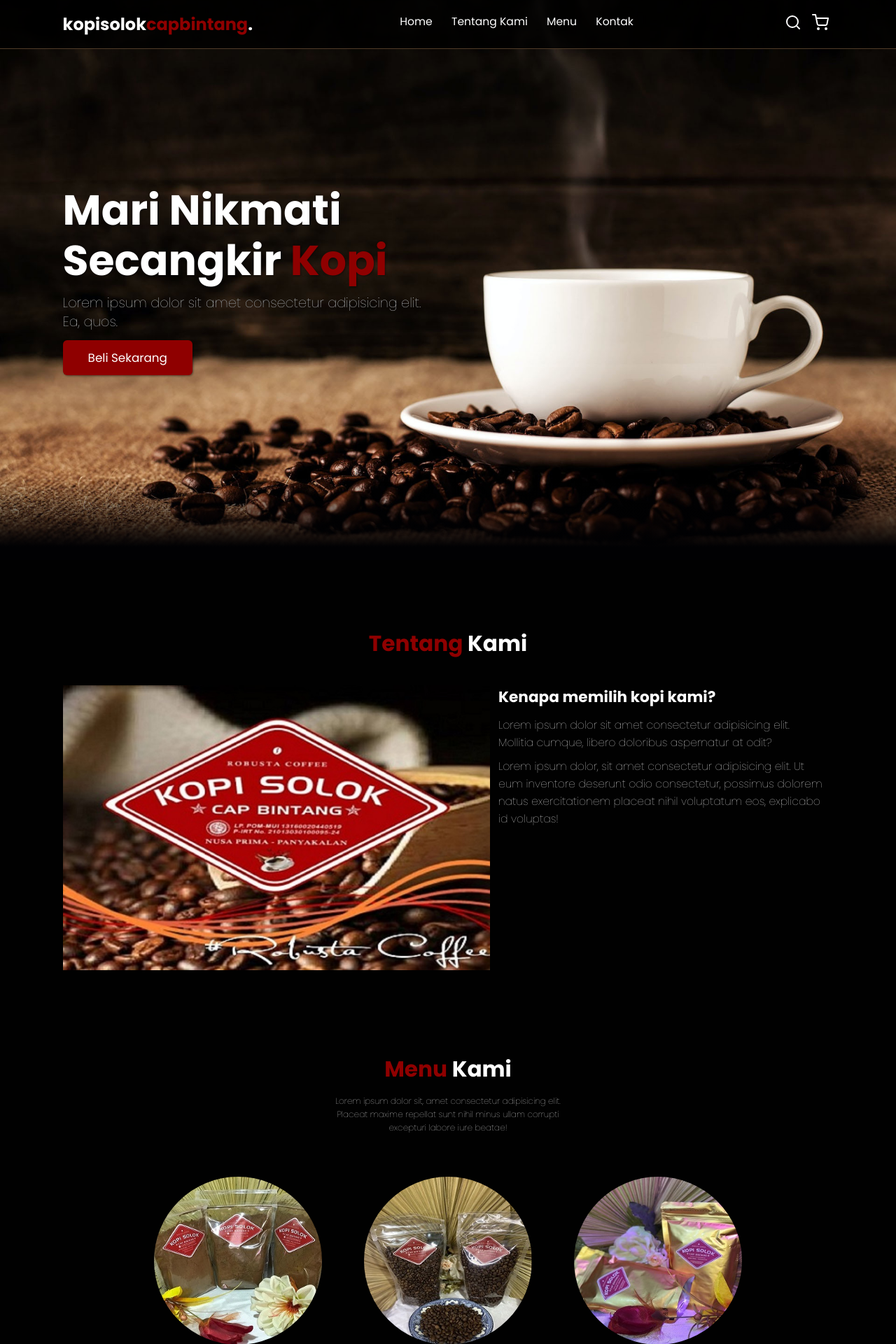
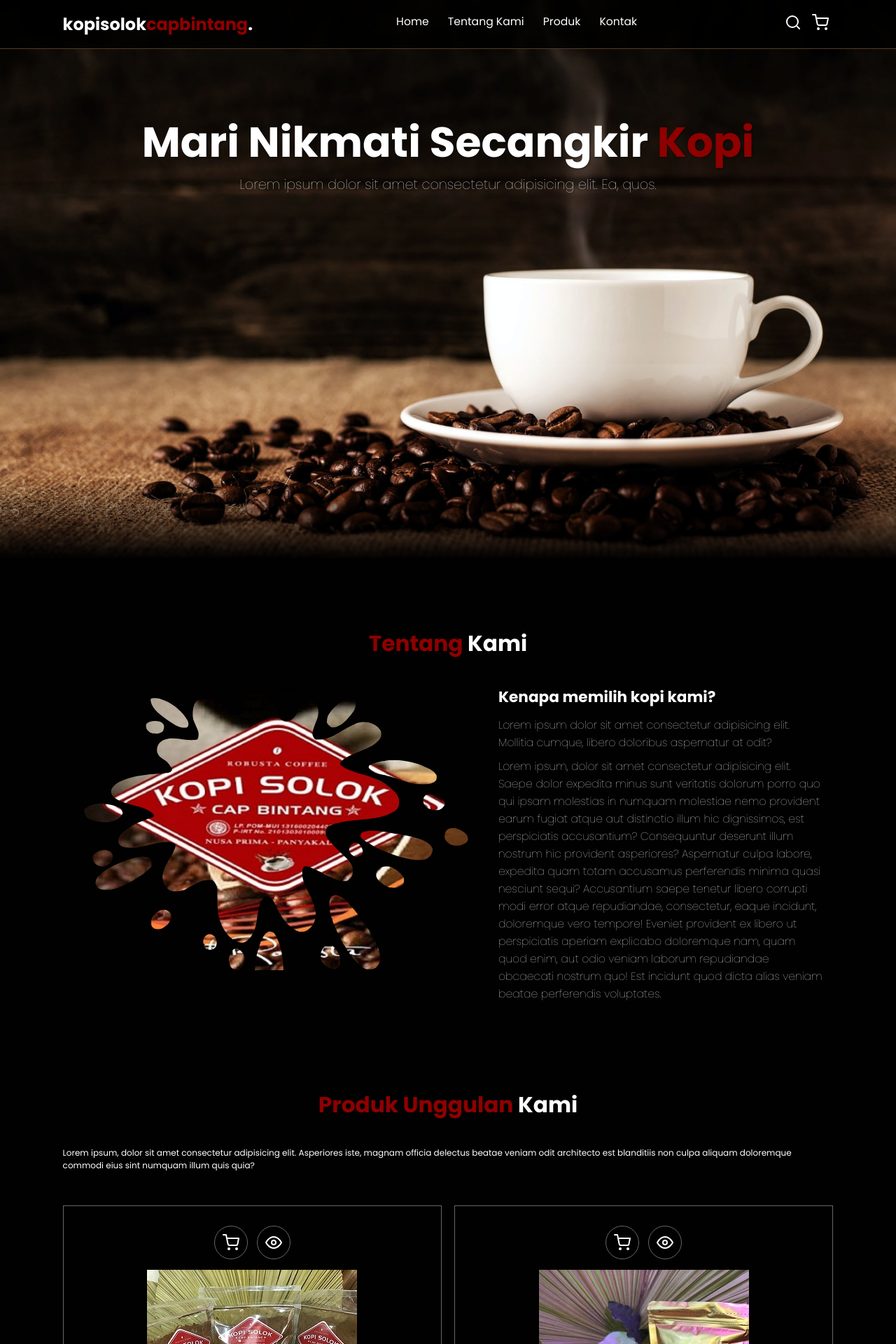
Before and after one commit to zakiwalikram/kopisolokcb, a PHP site: page / in a window 1280 px wide. Shown: the top 1920 px of the page at 70% size. Run offline with PHP 8.4, Linux system fonts and the light colour scheme.

Commit message:
Menambahkan fitur Shopping Cart

```diff
--- a/css/style.css
+++ b/css/style.css
@@ -84,6 +84,160 @@ body {
   display: none;
 }
 
+/* Navbar search form */
+.navbar .search-form {
+  position: absolute;
+  top: 100%;
+  right: 7%;
+  background-color: #fff;
+  width: 55rem;
+  height: 5rem;
+  display: flex;
+  align-items: center;
+  transform: scaleY(0);
+  transform-origin: top;
+  transition: 0.3s;
+}
+
+.navbar .search-form.active {
+  transform: scaleY(1);
+}
+
+.navbar .search-form input {
+  height: 100%;
+  width: 100%;
+  font-size: 1.6rem;
+  color: var(--bg);
+  padding: 1rem;
+}
+
+.navbar .search-form label {
+  cursor: pointer;
+  font-size: 2rem;
+  margin-right: 1.5rem;
+  color: var(--bg);
+}
+
+/* Shopping cart */
+#shopping-cart-button {
+  position: relative;
+}
+#shopping-cart-button .quantity-badge {
+  display: inline-block;
+  padding: 1px 5px;
+  background-color: red;
+  border-radius: 6px;
+  font-size: 0.8rem;
+  position: absolute;
+  top: 0;
+  right: -10px;
+}
+.shopping-cart {
+  position: absolute;
+  top: 100%;
+  right: -100%;
+  height: 100vh;
+  width: 35rem;
+  padding: 0 1.5rem;
+  background-color: #fff;
+  color: var(--bg);
+  transition: 0.3s;
+}
+
+.shopping-cart.active {
+  right: 0;
+}
+
+.shopping-cart .cart-item {
+  margin: 2rem 0;
+  display: flex;
+  align-items: center;
+  gap: 1.5rem;
+  padding-bottom: 1rem;
+  border-bottom: 1px dashed var(--primary);
+  position: relative;
+}
+
+.shopping-cart img {
+  height: 4rem;
+  border-radius: 50%;
+}
+
+.shopping-cart h3 {
+  font-size: 1.4rem;
+}
+
+.shopping-cart .item-price {
+  font-size: 1.2rem;
+}
+
+.shopping-cart .cart-item #add,
+.shopping-cart .cart-item #remove {
+  display: inline-block;
+  padding: 2px 5px;
+  cursor: pointer;
+  margin: 0 8px;
+  background-color: black;
+  color: white;
+  font-weight: bold;
+  font-size: 1.1rem;
+}
+
+.shopping-cart h4 {
+  font-size: 1.6rem;
+  margin-top: -1rem;
+  text-align: center;
+}
+
+/* CheckOut Form */
+.form-container {
+  width: 100%;
+  display: flex;
+  justify-content: center;
+  border-top: 1px dashed black;
+  margin-top: 1rem;
+  padding: 1rem;
+}
+
+.form-container h5 {
+  text-align: center;
+  font-size: 1rem;
+}
+
+.form-container form {
+  width: 100%;
+  text-align: center;
+}
+
+.form-container label {
+  display: flex;
+  justify-content: space-around;
+  align-items: center;
+  margin: 1rem 0;
+}
+
+.form-container span {
+  text-align: right;
+}
+
+.form-container input {
+  background-color: #ddd;
+  padding: 5px;
+  font-size: 1rem;
+  width: 70%;
+}
+
+.form-container .checkout-button {
+  padding: 6px 14px;
+  background-color: royalblue;
+  color: white;
+  font-weight: bold;
+  font-size: 1rem;
+  border-radius: 20px;
+  margin: 1rem auto;
+  cursor: pointer;
+}
+
 /* Hero Section */
 .hero {
   min-height: 100vh;
@@ -94,9 +248,11 @@ body {
   background-size: cover;
   background-position: center;
   position: relative;
+  -webkit-mask-image: linear-gradient(rgba(0, 0, 0, 1) 85%, rgba(0, 0, 0, 0));
+  mask-image: linear-gradient(rgba(0, 0, 0, 1) 85%, rgba(0, 0, 0, 0));
 }
 
-.hero::after {
+/* .hero::after {
   content: '';
   display: block;
   position: absolute;
@@ -104,11 +260,25 @@ body {
   height: 30%;
   bottom: 0;
   background: linear-gradient(0deg, rgba(1, 1, 3, 1) 8%, rgba(255, 255, 255, 0) 50%);
+} */
+
+.hero .mask-container {
+  position: absolute;
+  /* background-color: salmon; */
+  inset: 0;
+  -webkit-mask-image: url(../img/header-bg.svg);
+  -webkit-mask: no-repeat;
+  -webkit-mask-size: cover;
+  -webkit-mask-position: center;
 }
 
 .hero .content {
   padding: 1.4rem 7%;
-  max-width: 60rem;
+  /* max-width: 60rem; */
+  width: 100%;
+  text-align: center;
+  position: fixed;
+  top: 150px;
 }
 
 .hero .content h1 {
@@ -145,12 +315,14 @@ body {
 /* About Section */
 .about,
 .menu,
+.products,
 .contact {
   padding: 8rem 7% 1.4rem;
 }
 
 .about h2,
 .menu h2,
+.products h2,
 .contact h2 {
   text-align: center;
   font-size: 2.6rem;
@@ -159,6 +331,7 @@ body {
 
 .about h2 span,
 .menu h2 span,
+.products h2 span,
 .contact h2 span {
   color: var(--primary);
 }
@@ -173,6 +346,10 @@ body {
 
 .about .row .about-img img {
   width: 100%;
+  -webkit-mask-image: url('../img/splash.svg');
+  -webkit-mask-size: 90%;
+  -webkit-mask-repeat: no-repeat;
+  -webkit-mask-position: center;
 }
 
 .about .row .content {
@@ -225,6 +402,71 @@ body {
 
 .menu .row .menu-card .menu-card-title {
   margin: 1rem auto 0.5rem;
+}
+
+/* Products Section */
+.products .row {
+  display: grid;
+  grid-template-columns: repeat(auto-fit, minmax(30rem, 1fr));
+  gap: 1.5rem;
+  margin-top: 4rem;
+}
+
+.products .product-card {
+  text-align: center;
+  border: 1px solid #666;
+  padding: 2rem;
+}
+
+.products .product-icons {
+  display: flex;
+  justify-content: center;
+  gap: 0.5rem;
+  padding-bottom: 1rem;
+}
+
+.products .product-card a {
+  width: 4rem;
+  height: 4rem;
+  color: #fff;
+  margin: 0.3rem;
+  border: 1px solid #666;
+  border-radius: 50%;
+  display: flex;
+  justify-content: center;
+  align-items: center;
+}
+
+.products .product-card a:hover {
+  background-color: var(--primary);
+  border: 1px solid var(--primary);
+}
+
+.products .product-img {
+  padding: 1rem;
+}
+
+.products .product-img img {
+  height: 25rem;
+}
+
+.products .product-content h3 {
+  font-size: 2rem;
+}
+
+.products .product-stars {
+  font-size: 1.7rem;
+  padding: 0.8rem;
+  color: var(--primary);
+}
+
+.products .product-stars .star-full {
+  fill: var(--primary);
+}
+
+.products .product-price {
+  font-size: 1.3rem;
+  font-weight: bold;
 }
 
 /* Contact Section */
--- a/index.html
+++ b/index.html
@@ -16,34 +16,97 @@
 
     <!-- My Style -->
     <link rel="stylesheet" href="css/style.css" />
+
+    <!-- Alpine JS -->
+    <script defer src="https://cdn.jsdelivr.net/npm/alpinejs@3.x.x/dist/cdn.min.js"></script>
+
+    <!-- App -->
+    <script src="src/app.js"></script>
   </head>
 
   <body>
     <!-- Navbar start -->
-    <nav class="navbar">
+    <nav class="navbar" x-data>
       <a href="#" class="navbar-logo">kopisolok<span>capbintang</span>.</a>
       <div class="navbar-nav">
         <a href="#home">Home</a>
         <a href="#about">Tentang Kami</a>
-        <a href="#menu">Menu</a>
+        <!-- <a href="#menu">Menu</a> -->
+        <a href="#products">Produk</a>
         <a href="#contact">Kontak</a>
       </div>
 
       <div class="navbar-extra">
-        <a href="#" id="search"><i data-feather="search"></i></a>
-        <a href="#" id="shopping-cart"><i data-feather="shopping-cart"></i></a>
+        <a href="#" id="search-button"><i data-feather="search"></i></a>
+        <a href="#" id="shopping-cart-button">
+          <i data-feather="shopping-cart"></i>
+          <span class="quantity-badge" x-show="$store.cart.quantity" x-text="$store.cart.quantity"></span>
+        </a>
         <a href="#" id="hamburger-menu"><i data-feather="menu"></i></a>
       </div>
+
+      <!-- Search Form Start -->
+      <div class="search-form">
+        <input type="search" id="search-box" placeholder="search here..." />
+        <label for="search-box"><i data-feather="search"></i></label>
+      </div>
+      <!-- Search Form End -->
+
+      <!-- Shopping Cart star -->
+      <div class="shopping-cart">
+        <template x-for="(item, index) in $store.cart.items" x-key="index">
+          <div class="cart-item">
+            <img :src="`img/product/${item.img}`" :alt="item.name" />
+            <div class="item-detail">
+              <h3 x-text="item.name"></h3>
+              <div class="item-price">
+                <span x-text="rupiah(item.price)"></span> &times;
+                <button id="remove" @click="$store.cart.remove(item.id)">&minus;</button>
+                <span x-text="item.quantity"></span>
+                <button id="add" @click="$store.cart.add(item)">&plus;</button> &equals;
+                <span x-text="rupiah(item.total)"></span>
+              </div>
+            </div>
+          </div>
+        </template>
+        <h4 x-show="!$store.cart.items.length" style="margin-top: 1rem">Cart is Empty</h4>
+        <h4 x-show="$store.cart.items.length">Total : <span x-text="rupiah($store.cart.total)"></span></h4>
+
+        <div class="form-container" x-show="$store.cart.items.length">
+          <form action="" id="checkoutForm">
+            <h5>Customer Detail</h5>
+
+            <label for="name">
+              <span>Name</span>
+              <input type="text" name="name" id="name" />
+            </label>
+
+            <label for="email">
+              <span>Email</span>
+              <input type="email" name="email" id="email" />
+            </label>
+
+            <label for="phone">
+              <span>Phone</span>
+              <input type="number" name="phone" id="phone" autocomplete="off" />
+            </label>
+
+            <button class="checkout-button" type="submit" id="checkout-button" value="Checkout">Checkout</button>
+          </form>
+        </div>
+      </div>
+      <!-- Shopping Cart end -->
     </nav>
     <!-- Navbar end -->
 
     <!-- Hero Section start -->
     <section class="hero" id="home">
-      <main class="content">
-        <h1>Mari Nikmati Secangkir<span> Kopi</span></h1>
-        <p>Lorem ipsum dolor sit amet consectetur adipisicing elit. Ea, quos.</p>
-        <a href="#" class="cta">Beli Sekarang</a>
-      </main>
+      <div class="mask-container">
+        <main class="content">
+          <h1>Mari Nikmati Secangkir<span> Kopi</span></h1>
+          <p>Lorem ipsum dolor sit amet consectetur adipisicing elit. Ea, quos.</p>
+        </main>
+      </div>
     </section>
     <!-- Hero Section end -->
 
@@ -58,35 +121,90 @@
         <div class="content">
           <h3>Kenapa memilih kopi kami?</h3>
           <p>Lorem ipsum dolor sit amet consectetur adipisicing elit. Mollitia cumque, libero doloribus aspernatur at odit?</p>
-          <p>Lorem ipsum dolor, sit amet consectetur adipisicing elit. Ut eum inventore deserunt odio consectetur, possimus dolorem natus exercitationem placeat nihil voluptatum eos, explicabo id voluptas!</p>
+          <p>
+            Lorem ipsum, dolor sit amet consectetur adipisicing elit. Saepe dolor expedita minus sunt veritatis dolorum porro quo qui ipsam molestias in numquam molestiae nemo provident earum fugiat atque aut distinctio illum hic
+            dignissimos, est perspiciatis accusantium? Consequuntur deserunt illum nostrum hic provident asperiores? Aspernatur culpa labore, expedita quam totam accusamus perferendis minima quasi nesciunt sequi? Accusantium saepe tenetur
+            libero corrupti modi error atque repudiandae, consectetur, eaque incidunt, doloremque vero tempore! Eveniet provident ex libero ut perspiciatis aperiam explicabo doloremque nam, quam quod enim, aut odio veniam laborum
+            repudiandae obcaecati nostrum quo! Est incidunt quod dicta alias veniam beatae perferendis voluptates.
+          </p>
         </div>
       </div>
     </section>
     <!-- About Section end -->
 
     <!-- Menu Section start -->
-    <section id="menu" class="menu">
+    <!-- <section id="menu" class="menu">
       <h2><span>Menu</span> Kami</h2>
       <p>Lorem ipsum dolor sit, amet consectetur adipisicing elit. Placeat maxime repellat sunt nihil minus ullam corrupti excepturi labore iure beatae!</p>
       <div class="row">
         <div class="menu-card">
-          <img src="img/menu/p2.jpeg" alt="" class="menu-card-img" />
+          <img src="img/menu/menu.jpg" alt="" class="menu-card-img" />
           <h3 class="menu-card-title">Robusta</h3>
           <p class="menu-card-price">IDR 5k</p>
         </div>
         <div class="menu-card">
-          <img src="img/menu/p3.jpeg" alt="" class="menu-card-img" />
+          <img src="img/menu/menu.jpg" alt="" class="menu-card-img" />
           <h3 class="menu-card-title">Robusta</h3>
           <p class="menu-card-price">IDR 15k</p>
         </div>
         <div class="menu-card">
-          <img src="img/menu/p1.jpeg" alt="" class="menu-card-img" />
+          <img src="img/menu/menu.jpg" alt="" class="menu-card-img" />
           <h3 class="menu-card-title">Arabika</h3>
           <p class="menu-card-price">IDR 40k</p>
         </div>
       </div>
+    </section> -->
+    <!-- Menu Section end -->
+
+    <!-- Products Section start -->
+    <section class="products" id="products" x-data="products">
+      <h2><span>Produk Unggulan</span> Kami</h2>
+      <p>Lorem ipsum, dolor sit amet consectetur adipisicing elit. Asperiores iste, magnam officia delectus beatae veniam odit architecto est blanditiis non culpa aliquam doloremque commodi eius sint numquam illum quis quia?</p>
+
+      <div class="row">
+        <template x-for="(item, index) in items" x-key="index">
+          <div class="product-card">
+            <div class="product-icons">
+              <a href="#" @click.prevent="$store.cart.add(item)">
+                <svg width="24" height="24" fill="none" stroke="currentColor" stroke-width="2" stroke-linecap="round" stroke-linejoin="round">
+                  <use href="img/feather-sprite.svg#shopping-cart" />
+                </svg>
+              </a>
+              <a href="#" class="item-detail-button">
+                <svg width="24" height="24" fill="none" stroke="currentColor" stroke-width="2" stroke-linecap="round" stroke-linejoin="round">
+                  <use href="img/feather-sprite.svg#eye" />
+                </svg>
+              </a>
+            </div>
+            <div class="product-image">
+              <img :src="`img/product/${item.img}`" :alt="item.name" />
+            </div>
+            <div class="product-content">
+              <h3 x-text="item.name"></h3>
+              <div class="product-stars">
+                <svg width="24" height="24" fill="none" stroke="currentColor" stroke-width="2" stroke-linecap="round" stroke-linejoin="round">
+                  <use href="img/feather-sprite.svg#star" />
+                </svg>
+                <svg width="24" height="24" fill="none" stroke="currentColor" stroke-width="2" stroke-linecap="round" stroke-linejoin="round">
+                  <use href="img/feather-sprite.svg#star" />
+                </svg>
+                <svg width="24" height="24" fill="none" stroke="currentColor" stroke-width="2" stroke-linecap="round" stroke-linejoin="round">
+                  <use href="img/feather-sprite.svg#star" />
+                </svg>
+                <svg width="24" height="24" fill="none" stroke="currentColor" stroke-width="2" stroke-linecap="round" stroke-linejoin="round">
+                  <use href="img/feather-sprite.svg#star" />
+                </svg>
+                <svg width="24" height="24" fill="none" stroke="currentColor" stroke-width="2" stroke-linecap="round" stroke-linejoin="round">
+                  <use href="img/feather-sprite.svg#star" />
+                </svg>
+              </div>
+              <div class="product-price"><span x-text="rupiah(item.price)"></span></div>
+            </div>
+          </div>
+        </template>
+      </div>
     </section>
-    <!-- Menu Section end -->
+    <!-- Products Section end -->
 
     <!-- Contact Section start -->
     <section id="contact" class="contact">
@@ -135,7 +253,7 @@
       <div class="links">
         <a href="#home">Home</a>
         <a href="#about">Tentang Kami</a>
-        <a href="#menu">Menu</a>
+        <a href="#products">Produk</a>
         <a href="#contact">Kontak</a>
       </div>
 
@@ -144,6 +262,30 @@
       </div>
     </footer>
     <!-- Footer end -->
+
+    <!-- Modal Box Item Detail start -->
+    <div class="modal" id="item-detail-modal">
+      <div class="modal-container">
+        <a href="#" class="close-icon"><i data-feather="x"></i></a>
+        <div class="modal-content">
+          <img src="img/product/p1.jpeg" alt="" />
+          <div class="product-content">
+            <h3>Product 1</h3>
+            <p>Lorem ipsum dolor sit amet consectetur adipisicing elit. Commodi dolor culpa laborum hic illum eius quia, reprehenderit maiores, laudantium consequatur dignissimos asperiores? Dolore, odio illo!</p>
+            <div class="product-stars">
+              <i data-feather="star" class="star-full"></i>
+              <i data-feather="star" class="star-full"></i>
+              <i data-feather="star" class="star-full"></i>
+              <i data-feather="star" class="star-full"></i>
+              <i data-feather="star"></i>
+            </div>
+            <div class="product-price">IDR 40K <span>IDR 45K</span></div>
+            <a href="#"><i data-feather="shopping-cart"></i> <span> add to cart</span></a>
+          </div>
+        </div>
+      </div>
+    </div>
+    <!-- Modal Box Item Detail end -->
 
     <!-- Feather Icons -->
     <script>
```
Also changed, not shown: other parts of css/style.css (+78 -0 lines), js/script.js (+53 -4 lines), src/app.js (added, +78 -0 lines), img/feather-sprite.svg (added), img/product/menu.jpg (added), img/product/p1.jpeg (renamed from img/menu/p2.jpeg), img/product/p2.jpeg (renamed from img/menu/p1.jpeg), img/product/p3.jpeg (renamed from img/menu/p3.jpeg), img/splash.svg (added).
